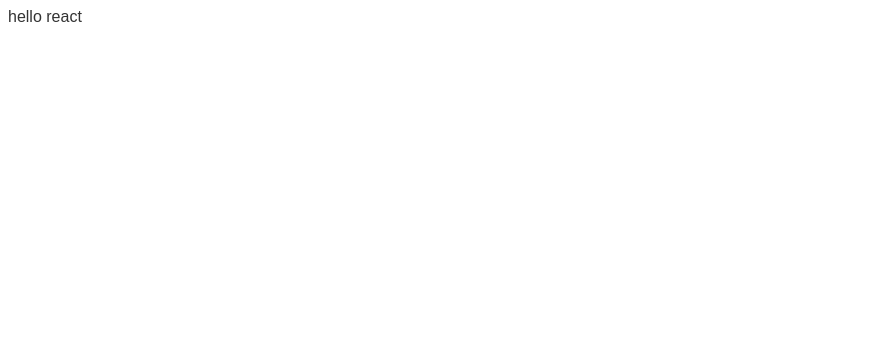
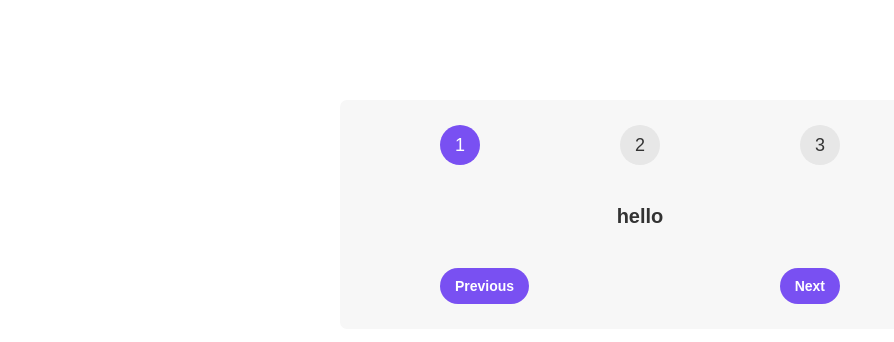
Before and after one commit to Harounjlassi/steps-react, a React (Create React App) app: page / in a window 1280 px wide. Shown: the top 342 px of the page, without its empty margins (0-894 px from the left). Built offline with nearby package versions, Linux system fonts and the light colour scheme.

Commit message:
style app.js

```diff
--- a/src/App.js
+++ b/src/App.js
@@ -1,3 +1,25 @@
+const messages = [
+  "Learn React ⚛️",
+  "Apply for jobs 💼",
+  "Invest your new income 🤑",
+];
 export default function App() {
-  return <div>hello react</div>;
+  return (
+    <div className="steps">
+      <div className="numbers">
+        <div className="active">1</div>
+        <div>2</div>
+        <div>3</div>
+      </div>
+      <p className="message">hello</p>
+      <div className="buttons">
+        <button style={{ backgroundColor: "#7950f2", color: "#ffffff" }}>
+          Previous
+        </button>
+        <button style={{ backgroundColor: "#7950f2", color: "#ffffff" }}>
+          Next
+        </button>
+      </div>
+    </div>
+  );
 }
```
